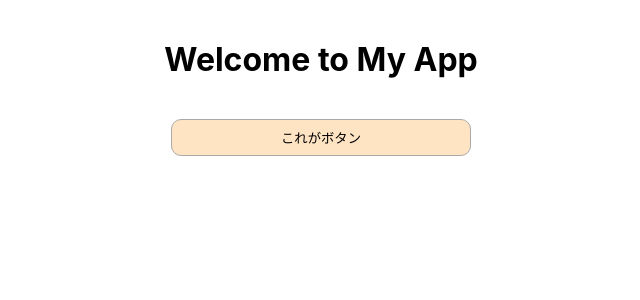
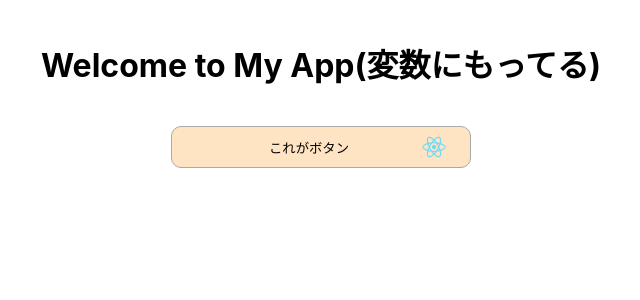
Before and after one commit to creamsoda09130/ReactPlayground, a React (Create React App) app in the folder react-playground/: page / in a window 1280 px wide. Shown: the top 300 px of the page, without its empty margins (319-959 px from the left). Built offline with nearby package versions, Linux system fonts and the light colour scheme.

Commit message:
変数表示

```diff
--- a/react-playground/src/App.css
+++ b/react-playground/src/App.css
@@ -6,13 +6,24 @@
 }
 
 .button {
+  display: flex;
+  align-items: center;
   width: 100%;
   max-width: 300px;
+  margin: 0 auto;
   padding: 8px 24px;
   border: 1px solid #aaa;
   border-radius: 10px;
   background-color: #ffe4c4;
   cursor: pointer;
+}
+
+.text {
+  width: 100%;
+}
+
+.img {
+  width: 24px;
 }
 
 .title {
--- a/react-playground/src/App.js
+++ b/react-playground/src/App.js
@@ -1,17 +1,27 @@
 import './App.css';
 
 function MyButton() {
+  const img = {
+    alt: 'Reactのロゴ',
+    src: 'logo512.png',
+  };
   return (
     <button className="button">
-      これがボタン
+      <span className="text">これがボタン</span>
+      <img
+        className="img"
+        src={img.src}
+        alt={img.alt}
+      />
     </button>
   );
 }
 
 function App() {
+  const title = 'Welcome to My App(変数にもってる)';
   return (
     <div className="App">
-      <h1 className="title">Welcome to My App</h1>
+      <h1 className="title">{title}</h1>
       {/* TASK: ここにclassNameを付与することはできない、同じコンポーネントで違うクラスを付けたい時の書き方調査 */}
       <div className="contents">
         <MyButton></MyButton>
```
